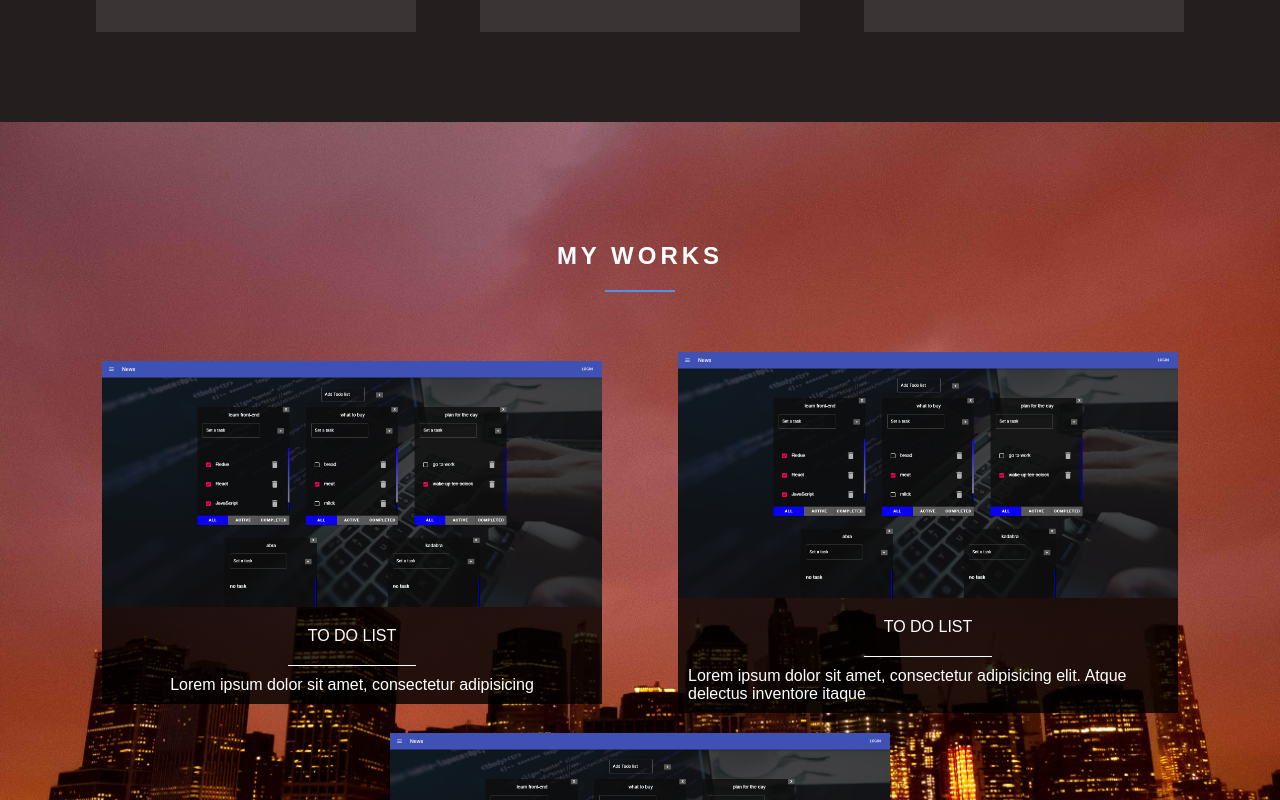
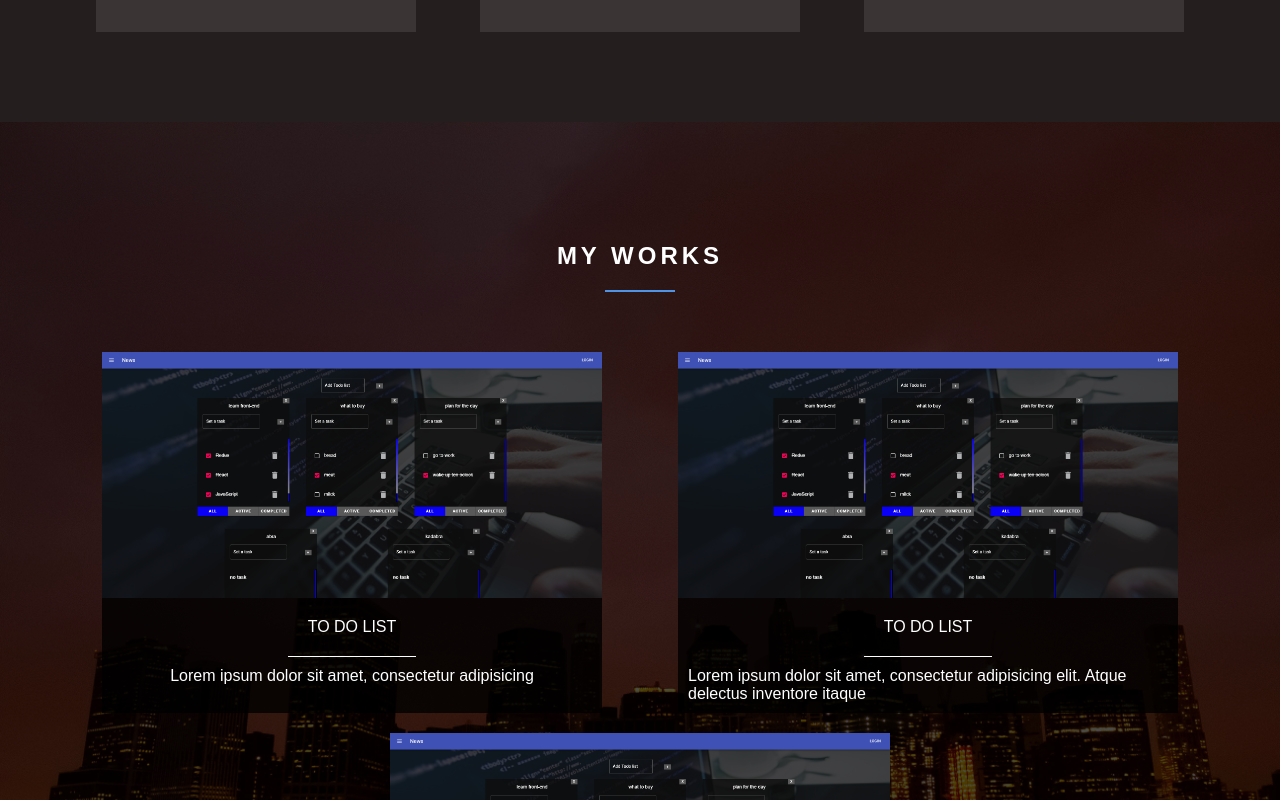
Before and after one commit to vad9ss6/portfolio-, a React (Create React App) app: page / in a window 1280 px wide. Shown: the part 1540-2340 px from the top of the page. Built offline with nearby package versions, Linux system fonts and the light colour scheme.

Commit message:
refactoring works

```diff
--- a/src/App.tsx
+++ b/src/App.tsx
@@ -22,6 +22,7 @@ export type myWorksType = {
     imgWork: string
     title: string
     description: string
+    link: string
 }
 type stateType = {
     mySkills: Array<mySkillsType>
@@ -39,9 +40,9 @@ const state: stateType = {
         {id: 6, iconSvg: ["fab", "css3-alt"], title: 'CSS3', description: 'Lorem ipsum dolor sit amet, consectetur adipisicing elit. ', color:'#28A3D9', animation: 'right'},
     ],
     MyWorks: [
-        {id: 1, imgWork: `${todoImg}`, description: 'Lorem ipsum dolor sit amet, consectetur adipisicing', title: 'To do list'},
-        {id: 2, imgWork: `${todoImg}`, description: 'Lorem ipsum dolor sit amet, consectetur adipisicing elit. Atque delectus inventore itaque', title: 'To do list'},
-        {id: 3, imgWork: `${todoImg}`, description: 'Lorem ipsum dolor sit amet, consectetur adipisicing elit. Atque delectus inventore itaque', title: 'To do list'}
+        {id: 1, imgWork: `${todoImg}`, description: 'Lorem ipsum dolor sit amet, consectetur adipisicing', title: 'To do list', link:'https://vad9ss6.github.io/IT-INkubator-toDoList/'},
+        {id: 2, imgWork: `${todoImg}`, description: 'Lorem ipsum dolor sit amet, consectetur adipisicing elit. Atque delectus inventore itaque', title: 'To do list', link:''},
+        {id: 3, imgWork: `${todoImg}`, description: 'Lorem ipsum dolor sit amet, consectetur adipisicing elit. Atque delectus inventore itaque', title: 'To do list', link:''}
     ],
     Footer: ''
 }
--- a/src/Component/MyWorks/MyWorks.tsx
+++ b/src/Component/MyWorks/MyWorks.tsx
@@ -3,6 +3,8 @@ import styleContainer from "../../common/styles/Container.module.css";
 import {Works} from "./Works/Works";
 import bg from "../../common/img/headerBg/3.jpg";
 import {myWorksType} from "../../App";
+import s from './MyWorks.module.css'
+import bgOpacity from "../../common/styles/bgOpacity.module.css";
 
 type PropType = {
     works:Array<myWorksType>
@@ -10,10 +12,10 @@ type PropType = {
 
 export const MyWorks = (props: PropType) => {
     return <div className={styleContainer.main_block} style={{background: `center / cover no-repeat url(${bg})`, backgroundAttachment: 'fixed'}} id='MyWorks'>
-
+        <div className={bgOpacity.bgOpacity}/>
         <h2 className={styleContainer.main_title}>My works</h2>
-        <div className={ styleContainer.container }>
-            {props.works.map(w => <Works key={w.id} id={w.id} imgWork={w.imgWork} title={w.title} description={w.description}/>)}
+        <div className={`${styleContainer.container} ${s.workContainer}`}>
+            {props.works.map(w => <Works key={w.id} id={w.id} imgWork={w.imgWork} title={w.title} description={w.description} link={w.link}/>)}
         </div>
     </div>
 
--- a/src/Component/MyWorks/Works/Works.tsx
+++ b/src/Component/MyWorks/Works/Works.tsx
@@ -1,15 +1,32 @@
-import React from 'react';
+import React, {CSSProperties, useState} from 'react';
 import s from './Works.module.css'
 import {myWorksType} from "../../../App";
 
+
+
 type PropType = myWorksType
 
-export const Works: React.FC<PropType> = ({id, imgWork, title, description}) => {
-    return <div className={s.card}>
+export const Works: React.FC<PropType> = ({imgWork, title, description, link}) => {
+    const [toggleCard, setToggleCard] = useState<boolean>(false)
+    const toggleWorkCard = () =>{
+        return setToggleCard(value => !value)
+    }
+    const showCard:CSSProperties = {
+        bottom: toggleCard ? '0' : '',
+        display: toggleCard ? 'block' : 'none'
+    }
+    return <div className={s.card} onMouseOut={toggleWorkCard} onMouseOver={toggleWorkCard}>
+        <div className={s.toggleCart} style={showCard}>
+            <div className={s.block_btn}>
+                <a rel="noopener noreferrer"
+                   href={link}
+                   target="_blank" className={s.btnWork}>Preview</a>
+            </div>
+        </div>
         <div className={s.img}>
             <img src={imgWork} alt="work" className={s.workImg}/>
         </div>
         <div className={s.title}>{title}</div>
         <div className={s.description}>{description}</div>
-    </div>
+    </div>;
 }
```
Also changed, not shown: 1 other file (tests, documents, lock files or other folders).
